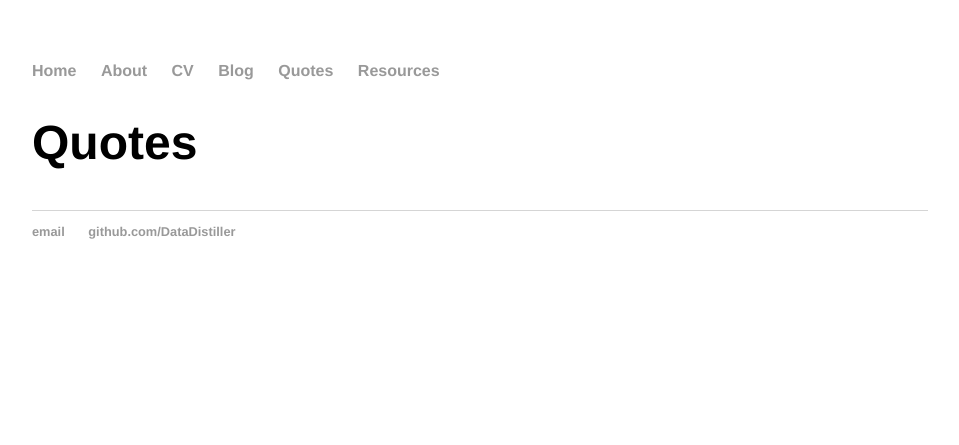
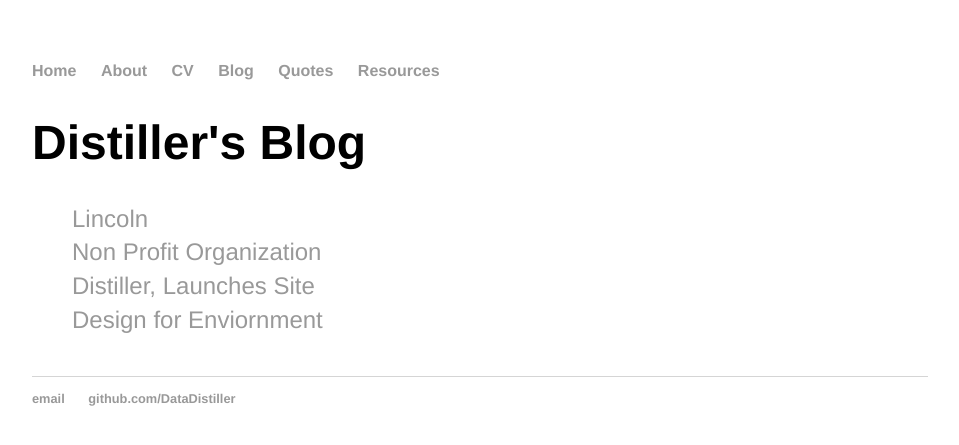
Before and after one commit to DataDistiller/DataDistiller.github.io, a Jekyll site: the page built from quotes/index.html, in a window 1280 px wide. Shown: the top 445 px of the page, without its empty margins (160-1119 px from the left). Built offline with Jekyll 4.4.1, drawn with Linux system fonts in a browser that asks for light colours.

Commit message:
Update index.html

```diff
--- a/quotes/index.html
+++ b/quotes/index.html
@@ -1,14 +1,12 @@
 ---
 layout: default
-title: Quotes
+title: Distiller's Blog
 ---
+<h1>{{ page.title }}</h1>
+<ul class="posts">
 
-
-<h1>{{ page.title }}</h1>
-<ul class="quotes">
-
-  {% for quote in site.quotes %}
-    <li><a href="{{ quote.url }}" title="{{ quote.title }}">{{ quote.title }}</a></li>
+  {% for post in site.posts %}
+    <li><a href="{{ post.url }}" title="{{ post.title }}">{{ post.title }}</a></li>
   {% endfor %}
 
 </ul>
```
